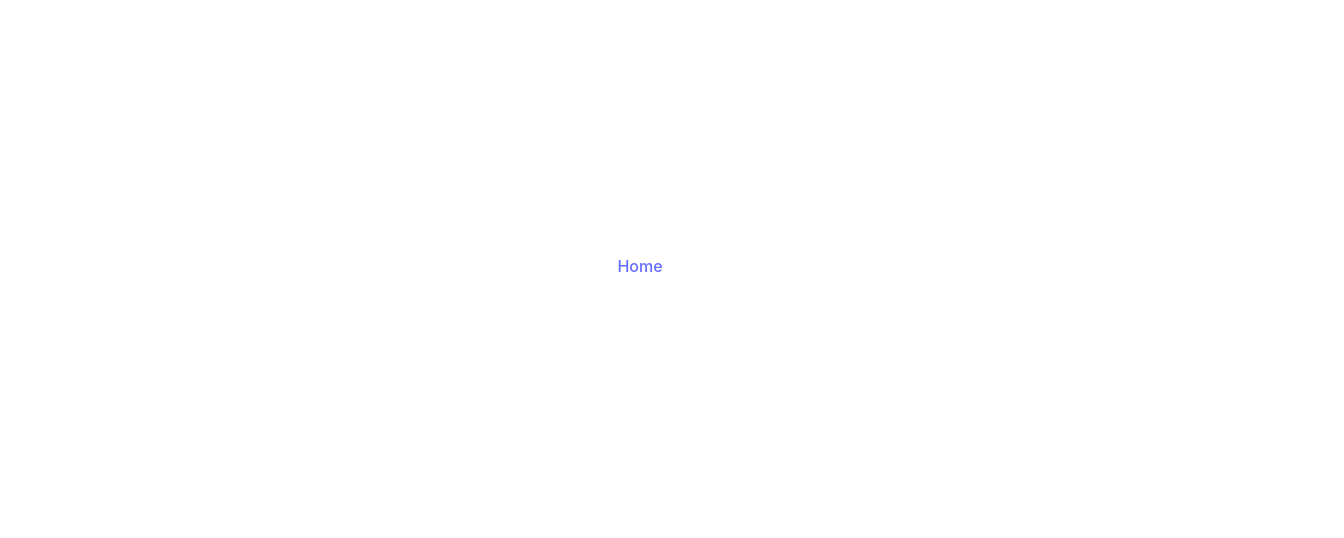
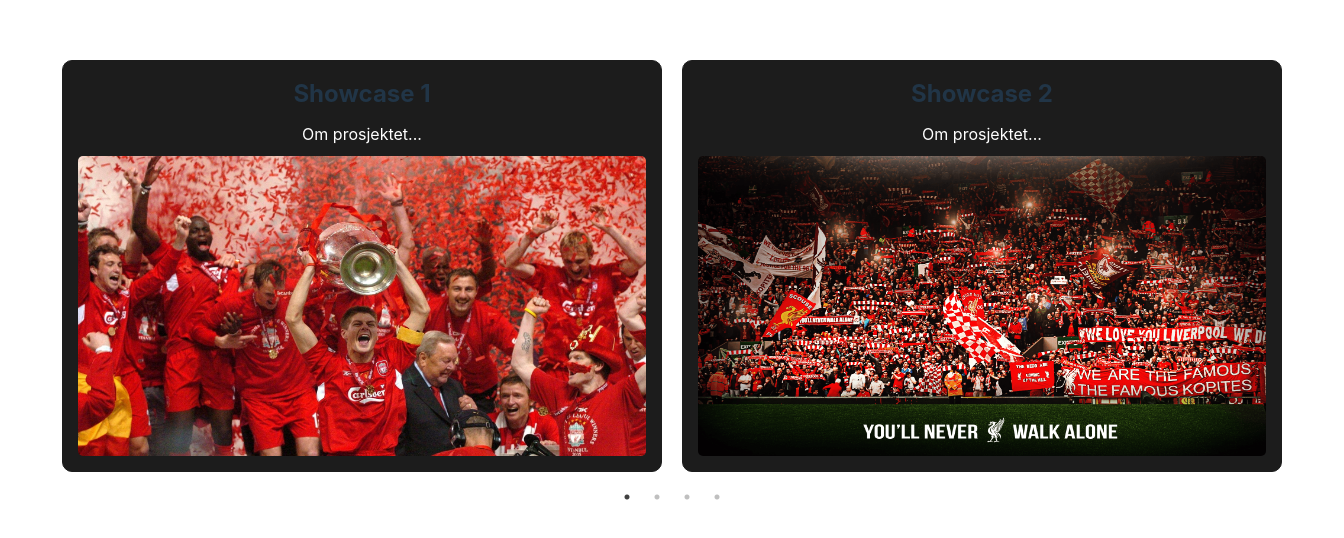
Before and after one commit to Olebraende/react-router-project, a React (Vite) app: page / in a window 1280 px wide. Before the commit this address had no page. Shown: the part 134-672 px from the top of the page, 1344 px wide, since content can reach past the window. Built offline with nearby package versions, Linux system fonts and the light colour scheme.

Commit message:
refactor: simplify App component by directly rendering Projects

```diff
--- a/src/App.jsx
+++ b/src/App.jsx
@@ -8,14 +8,7 @@
 
   return (
     <div>
-      <Navbar />
-      <Routes>
-        <Route path='/projects' element={<Projects />} />
-        {/* <Route path='/about' element={<About />} />
-        <Route path='/contact' element={<Contact />} />
-        <Route path='/socials' element={<Socials />} /> */}
-        {/* <Route path='/projects' element={<Projects />} /> */}
-        </Routes>
+        <Projects />
     </div>
   )
 }
```
